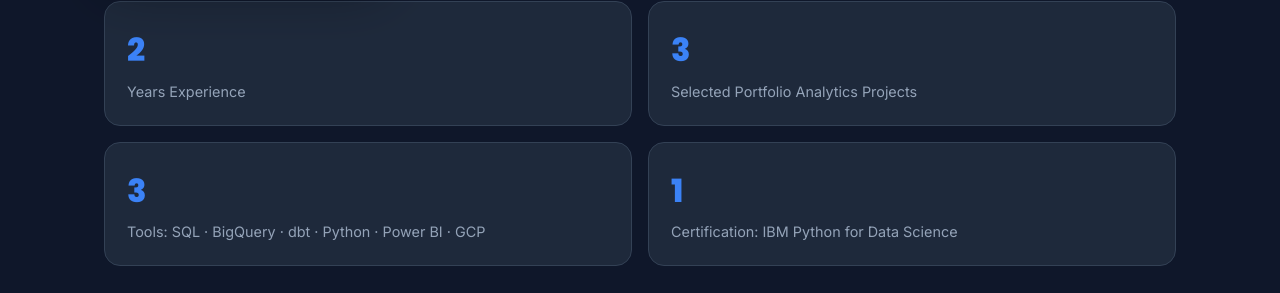
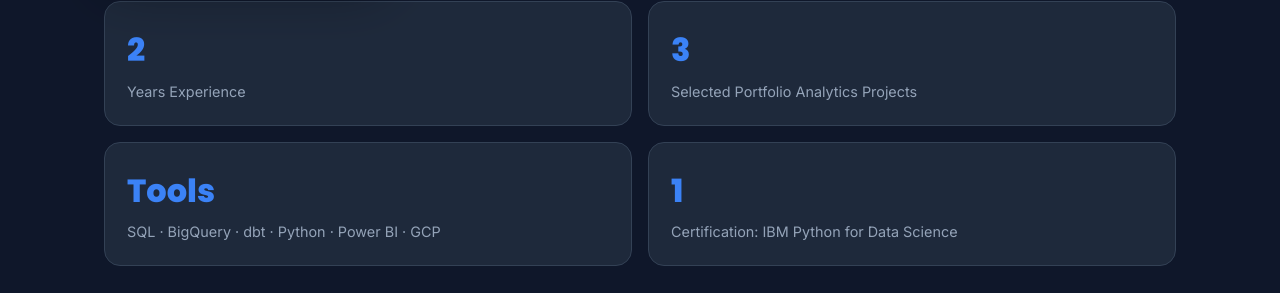
Before and after one commit to hiranrajm-stack/hiranrajm-stack.github.io, a plain HTML site: page index.html in a window 1280 px wide. Shown: the part 1429-1722 px from the top of the page. Drawn offline with Linux system fonts and the light colour scheme.

Commit message:
Update tools label in stats section

```diff
--- a/index.html
+++ b/index.html
@@ -450,7 +450,7 @@
     <div class="stats">
       <div class="stat-card reveal"><div class="big">2</div><div class="lbl">Years Experience</div></div>
       <div class="stat-card reveal"><div class="big">3</div><div class="lbl">Selected Portfolio Analytics Projects</div></div>
-      <div class="stat-card reveal"><div class="big">3</div><div class="lbl">Tools: SQL · BigQuery · dbt · Python · Power BI · GCP</div></div>
+      <div class="stat-card reveal"><div class="big">Tools</div><div class="lbl">SQL · BigQuery · dbt · Python · Power BI · GCP</div></div>
       <div class="stat-card reveal"><div class="big">1</div><div class="lbl">Certification: IBM Python for Data Science</div></div>
     </div>
   </div>
```
